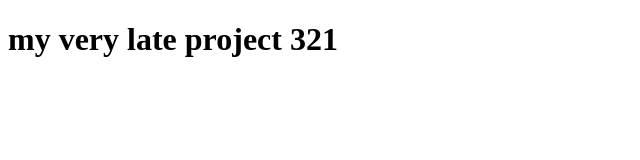
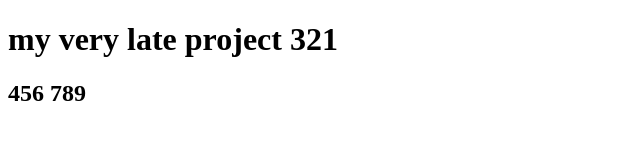
Before and after one commit to inixxes/my-project, a plain HTML site: page index.html in a window 1280 px wide. Shown: the whole page, without its empty margins (0-640 px from the left). Drawn offline with Linux system fonts and the light colour scheme.

Commit message:
h2 was added

```diff
--- a/index.html
+++ b/index.html
@@ -9,5 +9,6 @@
 </head>
 <body>
   <h1>my very late project 321</h1>
+  <h2>456 789</h2>
 </body>
 </html>
```
